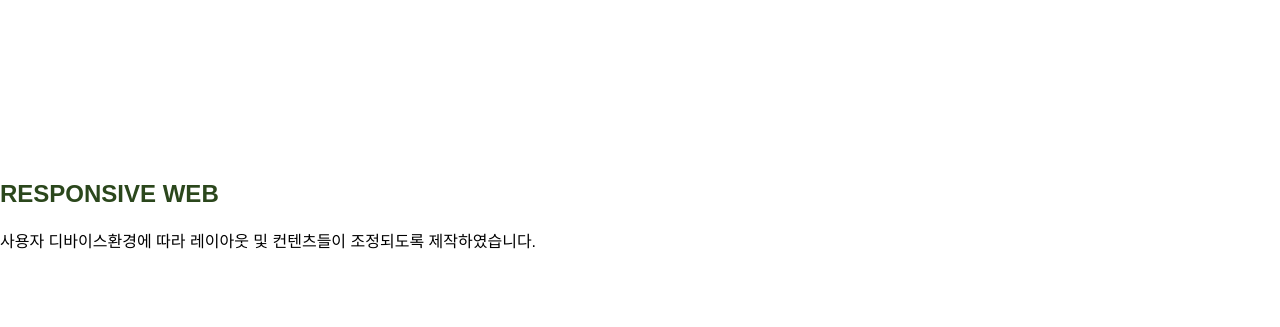
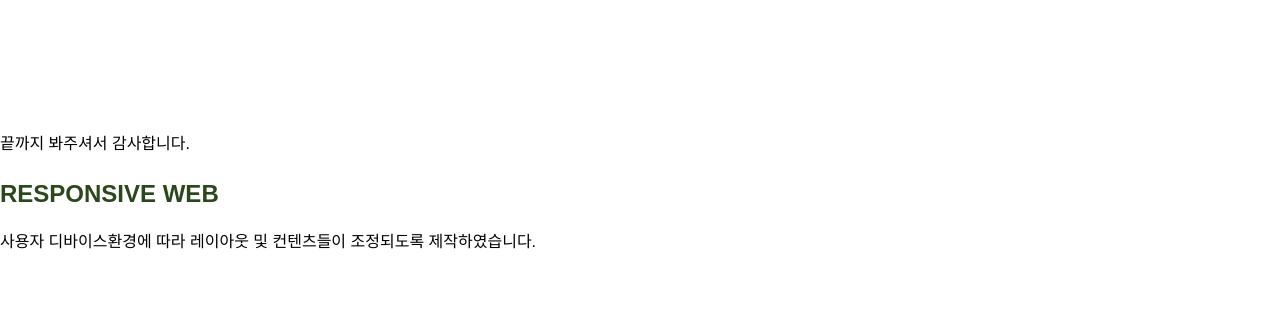
Before and after one commit to namdoo23/namju-portfolio-simpol-processpage, a plain HTML site: page docs/index.html in a window 1280 px wide. Shown: the part 8080-8407 px from the top of the page. Drawn offline with nearby package versions, Linux system fonts and the light colour scheme; a web font is replaced by a local one.

Commit message:
Update index.html

```diff
--- a/docs/index.html
+++ b/docs/index.html
@@ -151,6 +151,7 @@
 					<div class="mobile-image"></div>
 				</div>
 			</div>
+			<p class="greetings scroll_on">끝까지 봐주셔서 감사합니다.</p>
 		</div>
 
 	</section>
```
